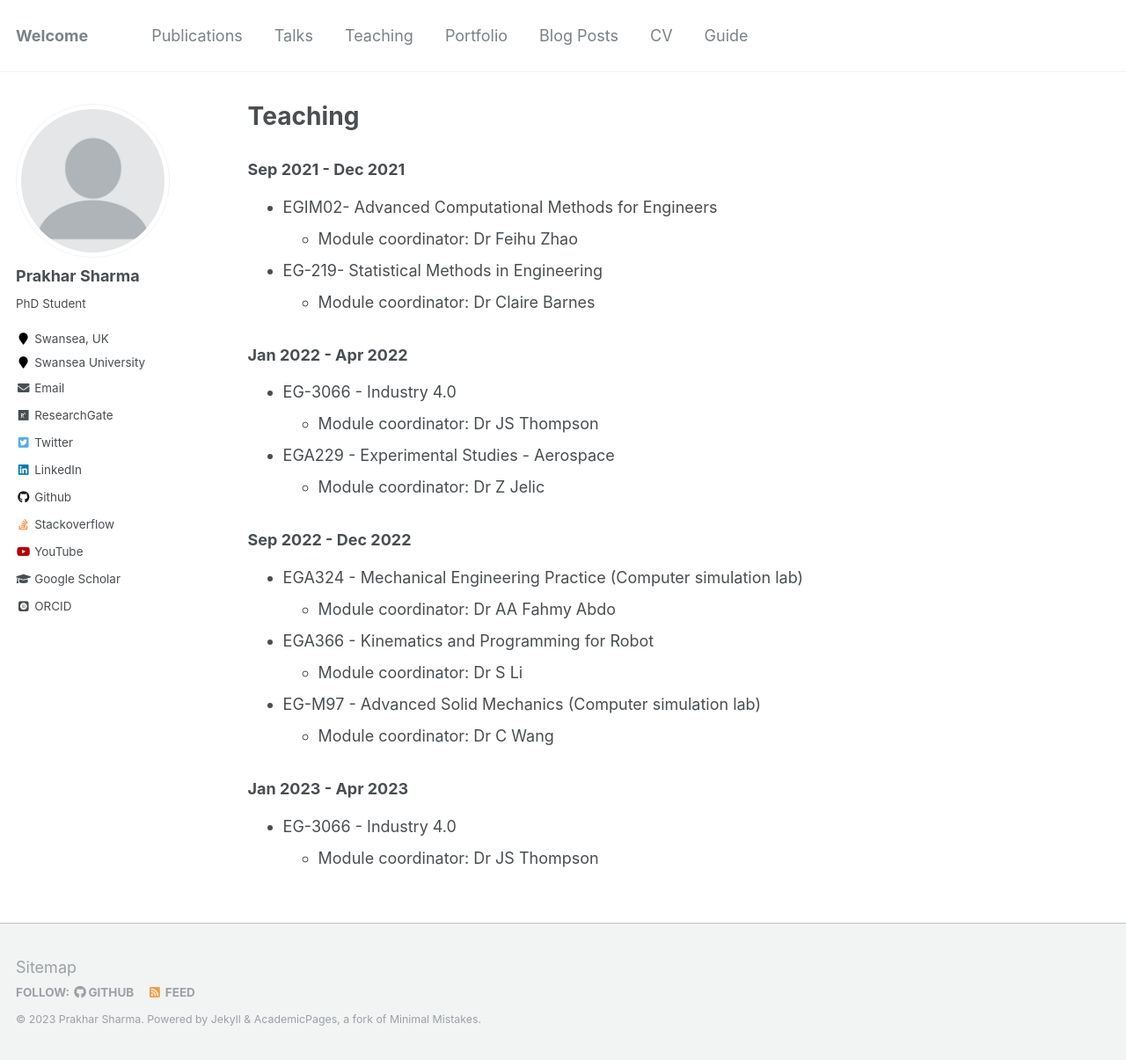
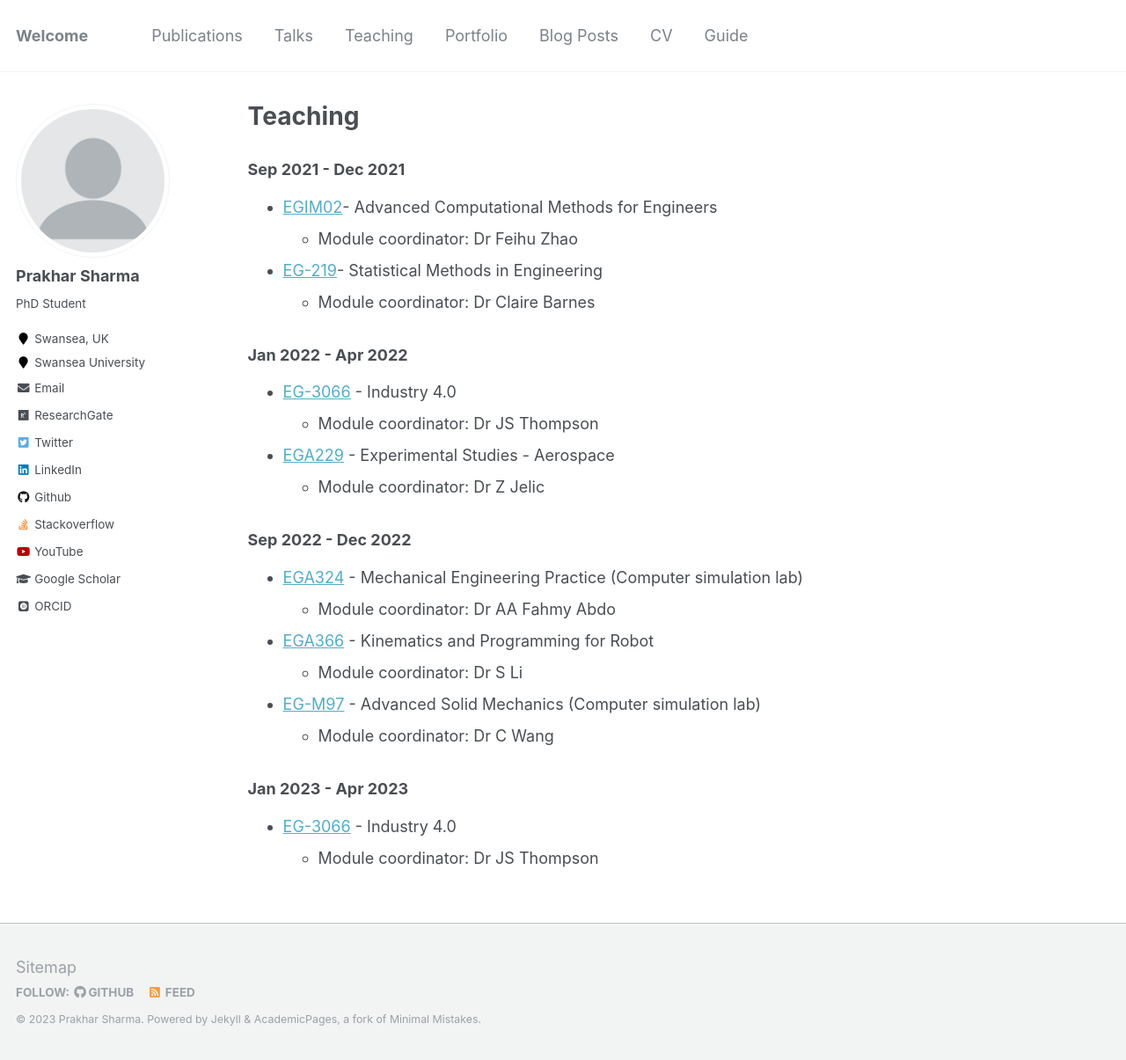
Before and after one commit to praksharma/praksharma.github.io, a Jekyll site: the page built from _pages/teaching.md, in a window 1280 px wide and 1205 px high. Shown: the whole window at 88% size. Built offline with Jekyll 4.4.1, drawn with Linux system fonts in a browser that asks for light colours; some web fonts are replaced; part of the change alters nothing that is shown.

```diff
--- a/_pages/teaching.md
+++ b/_pages/teaching.md
@@ -6,29 +6,29 @@ author_profile: true
 ---
 
 ### Sep 2021 - Dec 2021
-* EGIM02- Advanced Computational Methods for Engineers
+* [EGIM02](https://intranet.swan.ac.uk/catalogue/default.asp?type=moddetail&dept=any&mod=EGIM02&ayr=21%2F22&psl=TB1&detailOnly=false)- Advanced Computational Methods for Engineers
   * Module coordinator: Dr Feihu Zhao
 
-* EG-219- Statistical Methods in Engineering
+* [EG-219](https://intranet.swan.ac.uk/catalogue/default.asp?type=moddetail&dept=any&mod=EG-219&ayr=21%2F22&psl=TB1&detailOnly=false)- Statistical Methods in Engineering
   * Module coordinator: Dr Claire Barnes
 
 ### Jan 2022 - Apr 2022
-* EG-3066 - Industry 4.0
+* [EG-3066](https://intranet.swan.ac.uk/catalogue/default.asp?type=moddetail&dept=any&mod=EG-3066&ayr=22/23&psl=TB2&detailOnly=false) - Industry 4.0
   * Module coordinator: Dr JS Thompson
 
-* EGA229 - Experimental Studies - Aerospace
+* [EGA229](https://intranet.swan.ac.uk/catalogue/default.asp?type=moddetail&dept=any&mod=EGA229&ayr=22/23&psl=TB1%2B2&detailOnly=false) - Experimental Studies - Aerospace
   * Module coordinator: Dr Z Jelic
 
 ### Sep 2022 - Dec 2022
-* EGA324 - Mechanical Engineering Practice (Computer simulation lab)
+* [EGA324](https://intranet.swan.ac.uk/catalogue/default.asp?type=moddetail&dept=any&mod=EGA366&ayr=22/23&psl=TB1&detailOnly=false) - Mechanical Engineering Practice (Computer simulation lab)
   * Module coordinator: Dr AA Fahmy Abdo
 
-* EGA366 - Kinematics and Programming for Robot
+* [EGA366](https://intranet.swan.ac.uk/catalogue/default.asp?type=moddetail&dept=any&mod=EG-3066&ayr=22/23&psl=TB2&detailOnly=false) - Kinematics and Programming for Robot
   * Module coordinator: Dr S Li
 
-* EG-M97 - Advanced Solid Mechanics (Computer simulation lab)
+* [EG-M97](https://intranet.swan.ac.uk/catalogue/default.asp?type=moddetail&dept=any&mod=EG-M97&ayr=22/23&psl=TB1&detailOnly=false) - Advanced Solid Mechanics (Computer simulation lab)
   * Module coordinator: Dr C Wang
 
 ### Jan 2023 - Apr 2023
-* EG-3066 - Industry 4.0
+* [EG-3066](https://intranet.swan.ac.uk/catalogue/default.asp?type=moddetail&dept=any&mod=EG-3066&ayr=22/23&psl=TB2&detailOnly=false) - Industry 4.0
   * Module coordinator: Dr JS Thompson
```
